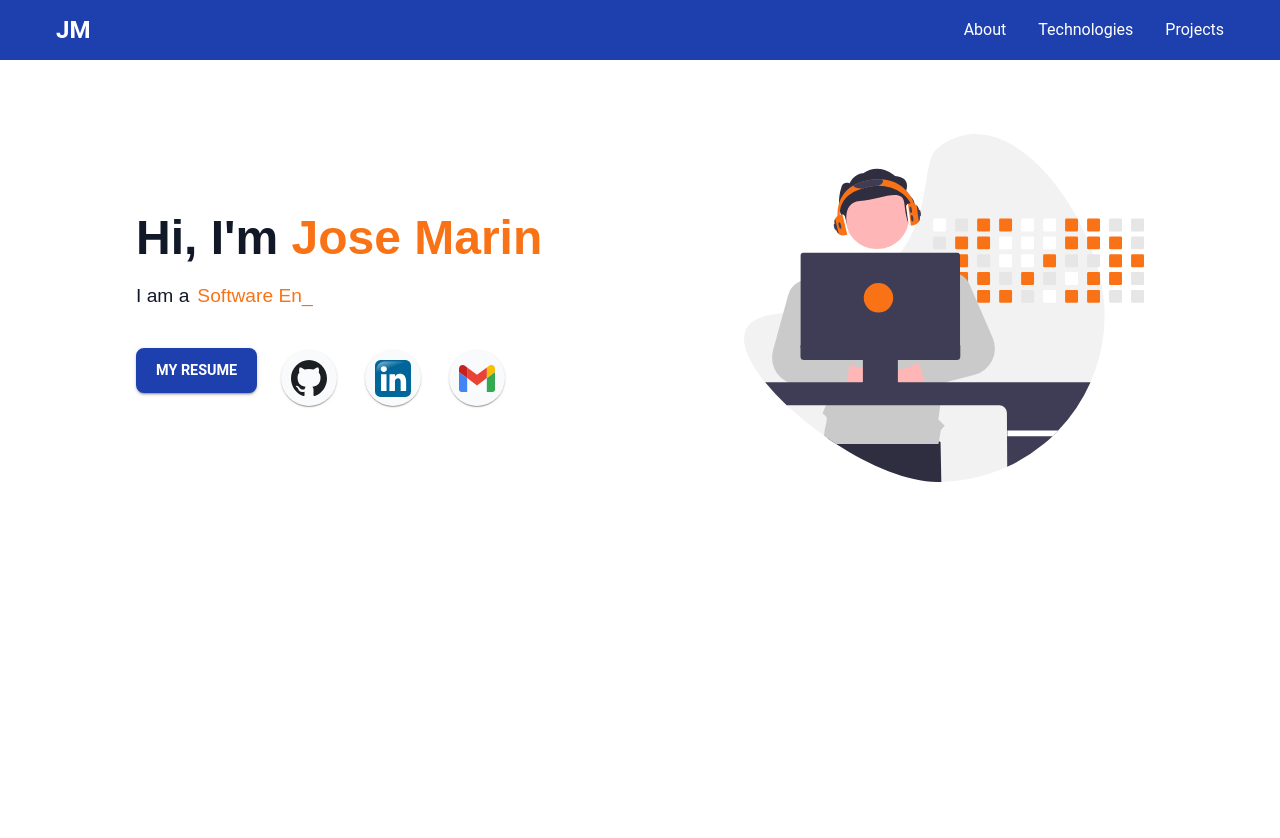
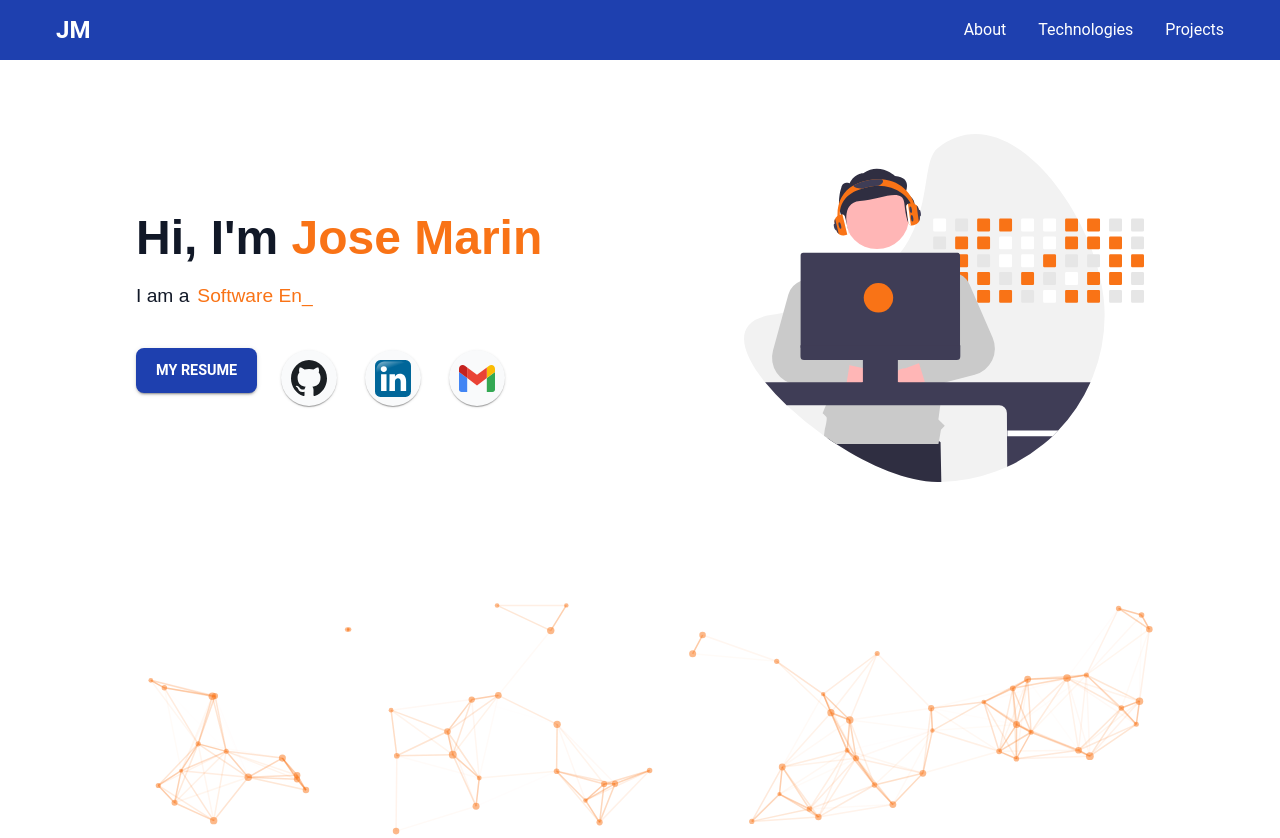
Before and after one commit to josemarin4/jm-portfolio, a React (Vite) app: page / in a window 1280 px wide. Before the commit the page ends 800 px from the top, so only its background shows below. Built offline with nearby package versions, Linux system fonts and the light colour scheme.

Commit message:
add the particle background to the main page

```diff
--- a/src/main.tsx
+++ b/src/main.tsx
@@ -6,6 +6,7 @@ import theme from "./theme/theme";
 import Navbar from "./components/Navbar";
 import Hero from "./components/Hero";
 import { Box } from "@mui/material";
+import ParticleBackground from "./components/ParticleBackground";
 createRoot(document.getElementById("root")!).render(
   <StrictMode>
     <ThemeProvider theme={theme}>
@@ -31,10 +32,12 @@ createRoot(document.getElementById("root")!).render(
         sx={{
           maxWidth: "85%",
           marginX: "auto",
+          height: "auto",
           paddingX: { xs: 2, sm: 3 },
         }}
       >
         <Hero />
+        <ParticleBackground />
       </Box>
     </ThemeProvider>
   </StrictMode>
```
